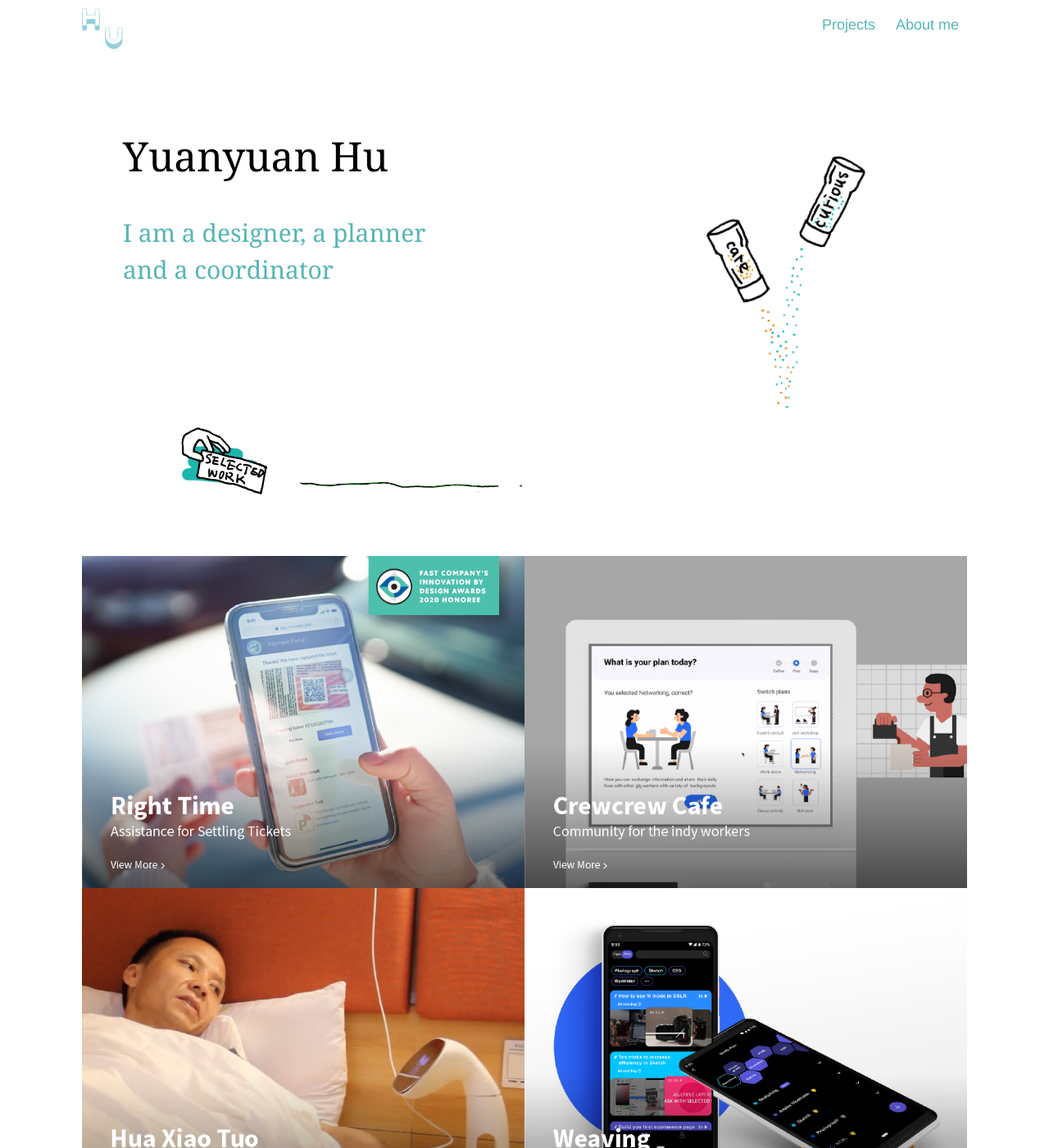
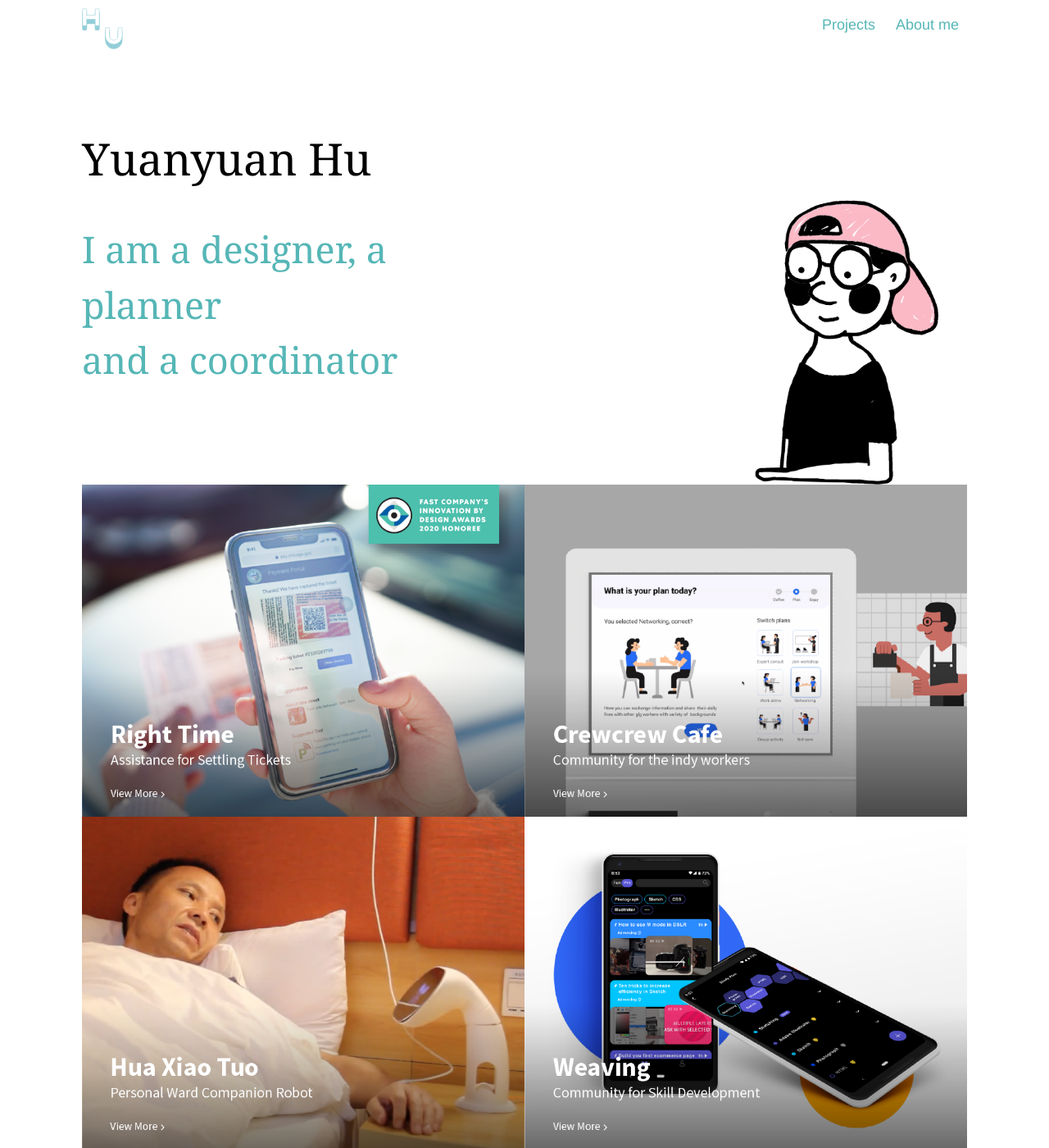
Before and after one commit to yuanyuanhu96/Potfolio-Archive, a Jekyll site: the page index.html, which Jekyll copies as it is, in a window 1280 px wide and 1400 px high. Shown: the whole window at 82% size. Built offline with Jekyll 4.4.1, drawn with Linux system fonts in a browser that asks for light colours.

Commit message:
Changed title image in index

```diff
--- a/CSS/index.css
+++ b/CSS/index.css
@@ -23,7 +23,7 @@ a {
 
 h1 {
   font-style: normal;
-  font-size: 2.75em;
+  font-size: 3em;
   font-family: 'Chronicle Display', Georgia, serif;
   font-weight: 400;
   text-transform: none;
@@ -39,7 +39,7 @@ h2 {
   margin-top: 20px;
   margin-bottom: 30px;
   font-style: normal;
-  font-size: 30px;
+  font-size: 2.5em;
   font-family: 'Chronicle Display', Georgia, serif;
   font-weight: 400;
   text-transform: none;
--- a/index.html
+++ b/index.html
@@ -27,24 +27,13 @@
         </div>
       </div>
     </div>
-
     <div class="container">
-      <div class="header clearf">
-        <div class="col-5 clearf">
-          <h1>Yuanyuan Hu</h1>
-          <h2>I am a designer, a planner <br />and a coordinator</h2>
-        </div>
-
-        <div class="title-pic clearf">
-          <a href="#">
-            <img src="./img/index/flavor.png" alt="" width="200"
-          /></a>
-        </div>
-      </div>
-      <div class="main-display"></div>
-
+      <br />
+      <br />
+      <br />
+      <br />
       <div class="selected-work">
-        <div class="cat-display clearf">
+        <!-- <div class="cat-display clearf">
           <div class="works-title">
             <a href="#">
               <img
@@ -52,6 +41,16 @@
                 alt="selected-work"
                 width="800"
             /></a>
+          </div>
+        </div> -->
+
+        <div class="two-selected clearf">
+          <div class="col-5 clearf">
+            <h1>Yuanyuan Hu</h1>
+            <h2>I am a designer, a planner <br />and a coordinator</h2>
+          </div>
+          <div class="col-5 clearf">
+            <img src="./assets/img/index/me-hold.png" alt=""  />
           </div>
         </div>
 
@@ -76,7 +75,7 @@
           </div>
         </div>
 
-    <div class="two-selected clearf">
+        <div class="two-selected clearf">
           <div class="col-5 clearf">
             <a class="title" href="./projects/hxt.html">
               <img src="./assets/img/index/cover-03.png" alt="" />
```
Also changed, not shown: assets/img/index/me-hold.png (added).
